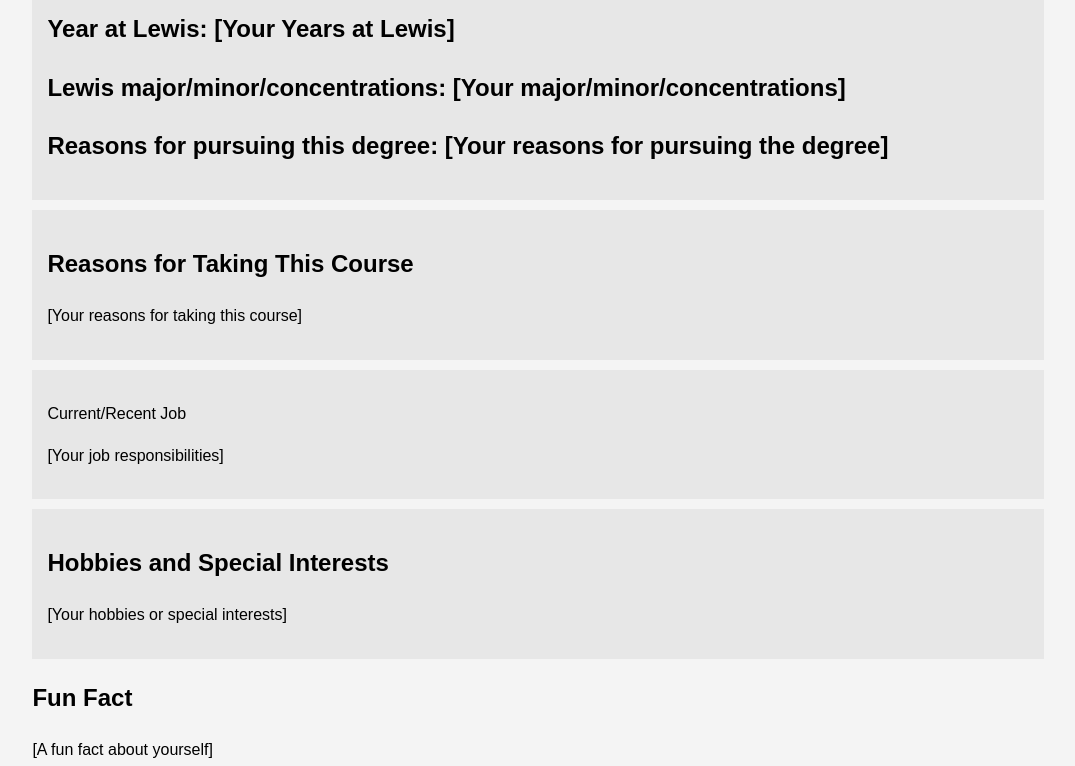
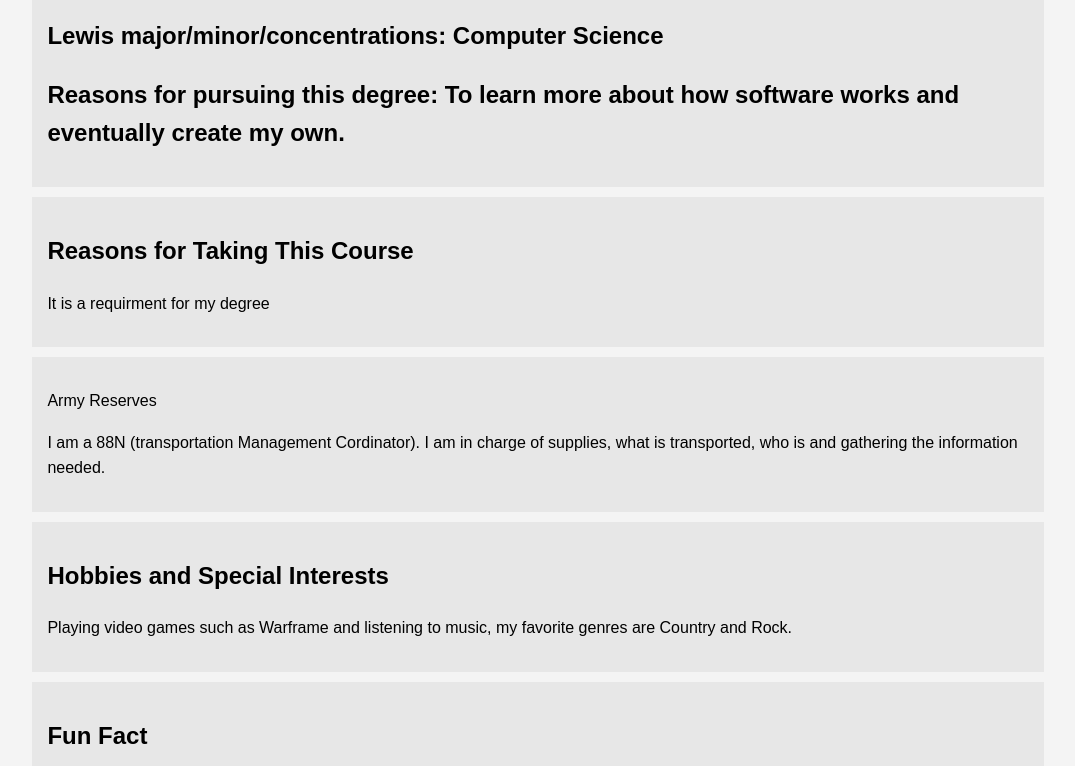
Before and after one commit to JamesMackowiak/introductions, a plain HTML site: page index.html in a window 1280 px wide. Shown: the part 175-941 px from the top of the page, without its empty margins (102-1177 px from the left). Drawn offline with Linux system fonts and the light colour scheme.

Commit message:
Update index.html

```diff
--- a/index.html
+++ b/index.html
@@ -21,7 +21,7 @@
         .main-info h1 {
             margin: 0;
         }
-        .hobbies, .lewis, .course, .job {
+        .hobbies, .lewis, .course, .job, .fun-fact {
             background: #e7e7e7;
             padding: 15px;
             margin-bottom: 10px;
@@ -31,34 +31,33 @@
 <body>
     <div class="container">
         <header class="main-info">
-            <h1>[Your First and Last Name]</h1>
-            <h1>Preferred Name: [Your Preferred Name]</h1>
+            <h1>James Mackowiak</h1>
         </header>
 
         <section class="lewis">
-			<h2>Year at Lewis: [Your Years at Lewis]</h2>
-			<h2>Lewis major/minor/concentrations: [Your major/minor/concentrations]</h2>
-			<h2>Reasons for pursuing this degree: [Your reasons for pursuing the degree]</h2>
+			<h2>Year at Lewis: Senior</h2>
+			<h2>Lewis major/minor/concentrations: Computer Science</h2>
+			<h2>Reasons for pursuing this degree: To learn more about how software works and eventually create my own.</h2>
         </section>
 
 		<section class="course">
             <h2>Reasons for Taking This Course</h2>
-            <p>[Your reasons for taking this course]</p>
+            <p>It is a requirment for my degree</p>
         </section>
 
 		<section class="job">
-            <p>Current/Recent Job</p>
-			<p>[Your job responsibilities]</p>
+            <p>Army Reserves</p>
+			<p>I am a 88N (transportation Management Cordinator). I am in charge of supplies, what is transported, who is and gathering the information needed.</p>
         </section>
 
         <section class="hobbies">
             <h2>Hobbies and Special Interests</h2>
-            <p>[Your hobbies or special interests]</p>
+            <p>Playing video games such as Warframe and listening to music, my favorite genres are Country and Rock.</p>
         </section>
 
         <section class="fun-fact">
             <h2>Fun Fact</h2>
-            <p>[A fun fact about yourself]</p>
+            <p>I have shot a .50 cal Machine gun from a gun truck.</p>
         </section>
     </div>
 </body>
```
